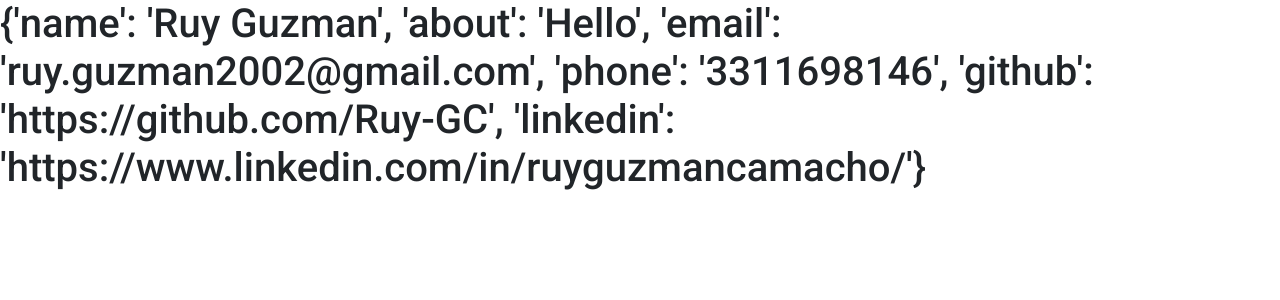
After one commit to michelellam/project-blue-pandas-revision, a Flask app: page /ruy in a window 1280 px wide. The commit adds this page. Shown: the top 300 px of the page. Run offline with Flask 2, Linux system fonts and the light colour scheme.

```diff
--- a/app/__init__.py
+++ b/app/__init__.py
@@ -1,4 +1,5 @@
 import os
+from turtle import title
 from flask import Flask, render_template, request,json
 from dotenv import load_dotenv
 
@@ -9,4 +10,8 @@
 
 @app.route('/')
 def index():
-    return render_template('index.html', title="MEET THE TEAM!",user1 = data["name1"],user2 = data["name2"], url=os.getenv("URL"))
+    return render_template('index.html', title="MEET THE TEAM!",user1 = data["ruy"],user2 = data["michelle"], url=os.getenv("URL"))
+
+@app.route('/<user>')
+def homepage(user):
+    return render_template('home.html',title = data[user]["name"],user = data[user],url=os.getenv("URL"))
--- a/app/static/data.json
+++ b/app/static/data.json
@@ -1,17 +1,15 @@
 {
-    "name1" : {
+    "ruy" : {
         "name":"Ruy Guzman",
         "about": "Hello",
-        "img": "http://assets.stickpng.com/images/585e4bf3cb11b227491c339a.png",
         "email": "ruy.guzman2002@gmail.com",
         "phone": "3311698146",
         "github": "https://github.com/Ruy-GC",
         "linkedin": "https://www.linkedin.com/in/ruyguzmancamacho/"
     },
-    "name2" : {
+    "michelle" : {
         "name":"Michelle Lam ",
         "about": "Hello",
-        "img": "http://assets.stickpng.com/images/585e4bf3cb11b227491c339a.png",
         "email": "123",
         "phone": "456",
         "github": "123",
--- a/app/static/styles/main.css
+++ b/app/static/styles/main.css
@@ -3,7 +3,7 @@
 }
 
 body {
-    background-color: #faf2db;
+    background-color: #ffffff;
     background-size: cover;
     width: auto;
     overflow-x: hidden;
--- /dev/null
+++ b/app/templates/home.html
@@ -0,0 +1,30 @@
+<!DOCTYPE html>
+<html lang="en">
+
+<head>
+    <!-- Required meta tags -->
+    <meta charset="utf-8">
+    <meta name="viewport" content="width=device-width, initial-scale=1, shrink-to-fit=no">
+    <meta property="og:title" content="Personal Portfolio">
+    <meta property="og:description" content="My Personal Portfolio">
+    <meta property="og:url" content="{{ url }}">
+
+    <!-- CSS only -->
+    <link href="https://cdn.jsdelivr.net/npm/bootstrap@5.2.0-beta1/dist/css/bootstrap.min.css" rel="stylesheet" integrity="sha384-0evHe/X+R7YkIZDRvuzKMRqM+OrBnVFBL6DOitfPri4tjfHxaWutUpFmBp4vmVor" crossorigin="anonymous">
+
+    <link rel="preconnect" href="https://fonts.gstatic.com">
+    <link
+        href="https://fonts.googleapis.com/css2?family=Roboto:ital,wght@0,100;0,300;0,400;0,500;0,700;0,900;1,100;1,300;1,400;1,500;1,700;1,900&display=swap"
+        rel="stylesheet">
+        <link href='https://fonts.googleapis.com/css?family=Poppins' rel='stylesheet'>
+
+    <link lang='sass' rel="stylesheet" href="./static/styles/main.css">
+    <link rel='icon' href='./static/img/favicon.ico' type='image/x-icon' />
+    <title>{{ title }}</title>
+</head>
+
+
+<body>
+    <h1>{{user}}</h1>
+</body>
+</html>
```
Also changed, not shown: other parts of app/static/styles/main.css (+25 -4 lines), app/templates/index.html (+25 -25 lines), app/static/img/Michelle.jpg (added), app/static/img/Ruy.jpg (added), app/static/img/panda.jpg (added).
